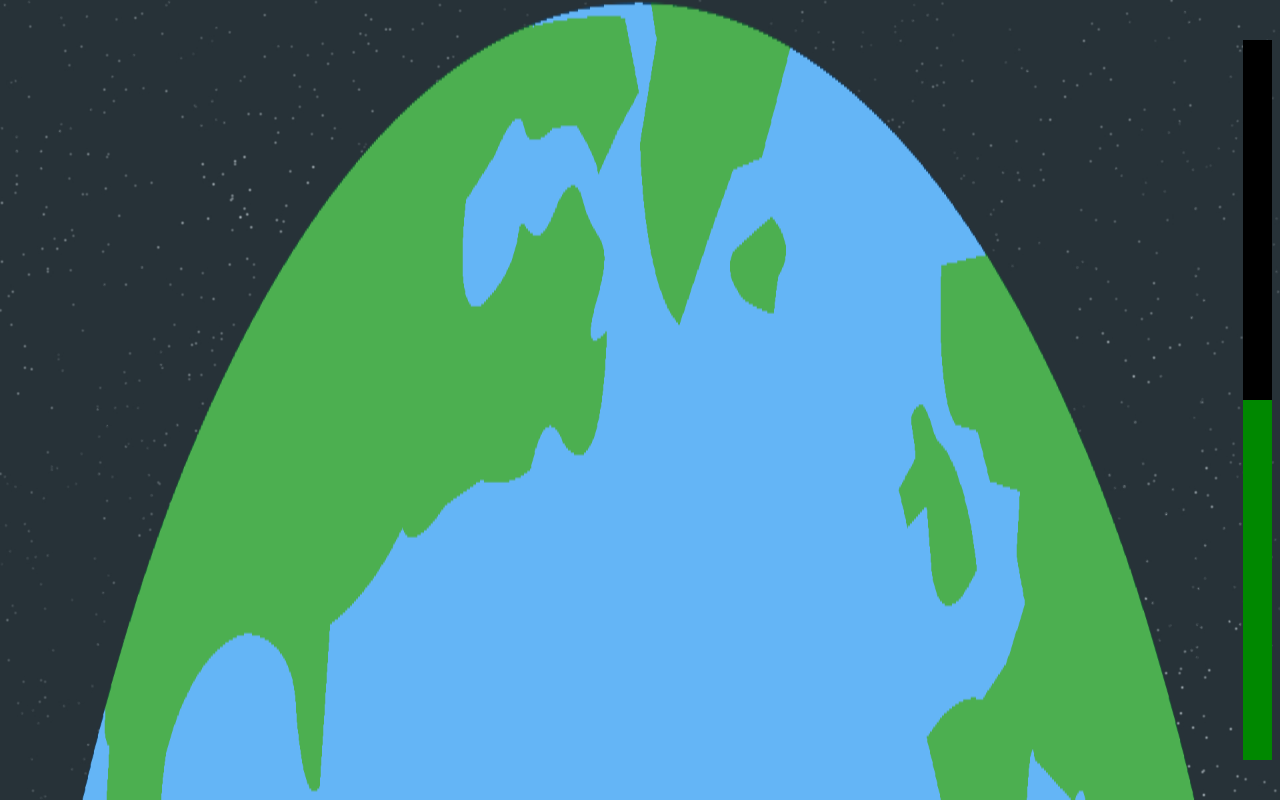
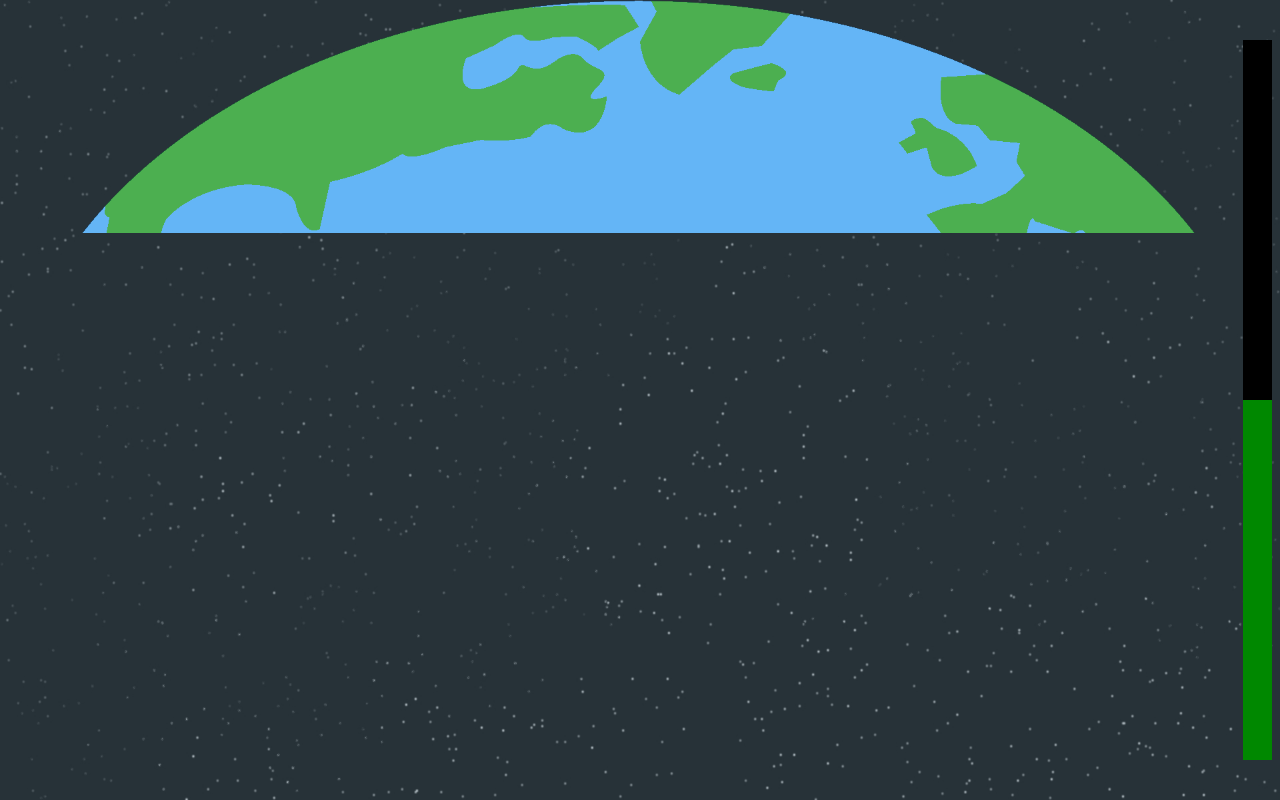
Before and after one commit to zachsents/hoco-hacks-2017, a plain HTML site: page presenter.html in a window 1280 px wide. Drawn offline with Linux system fonts and the light colour scheme.

Commit message:
Update presenter.html

```diff
--- a/presenter.html
+++ b/presenter.html
@@ -2,7 +2,7 @@
 
 <body>
 	<img id="background" style="position:fixed; left:0%; width:100%; top:0%; height:100%" src="assets/background.jpg" />
-	<img id="earth" style="position:fixed; left:0%; width:100%; top:0%; height:100%" src="assets/earth.png">
+	<img id="earth" style="position:fixed; left:0%; width:100%; top:0%" src="assets/earth.png">
 	<div style="position:absolute; right:.5em; width:4em; top:5%; height:90%; z-index:1">
 		<div style="position:absolute; right:0%; width:45%; height:100%; background-color:#000000"></div>
 		<div id="atkBar" style="position:absolute; right:0%; width:45%; height:50%; bottom:0%; border-style:0; background-color:#008800"></div>
```
